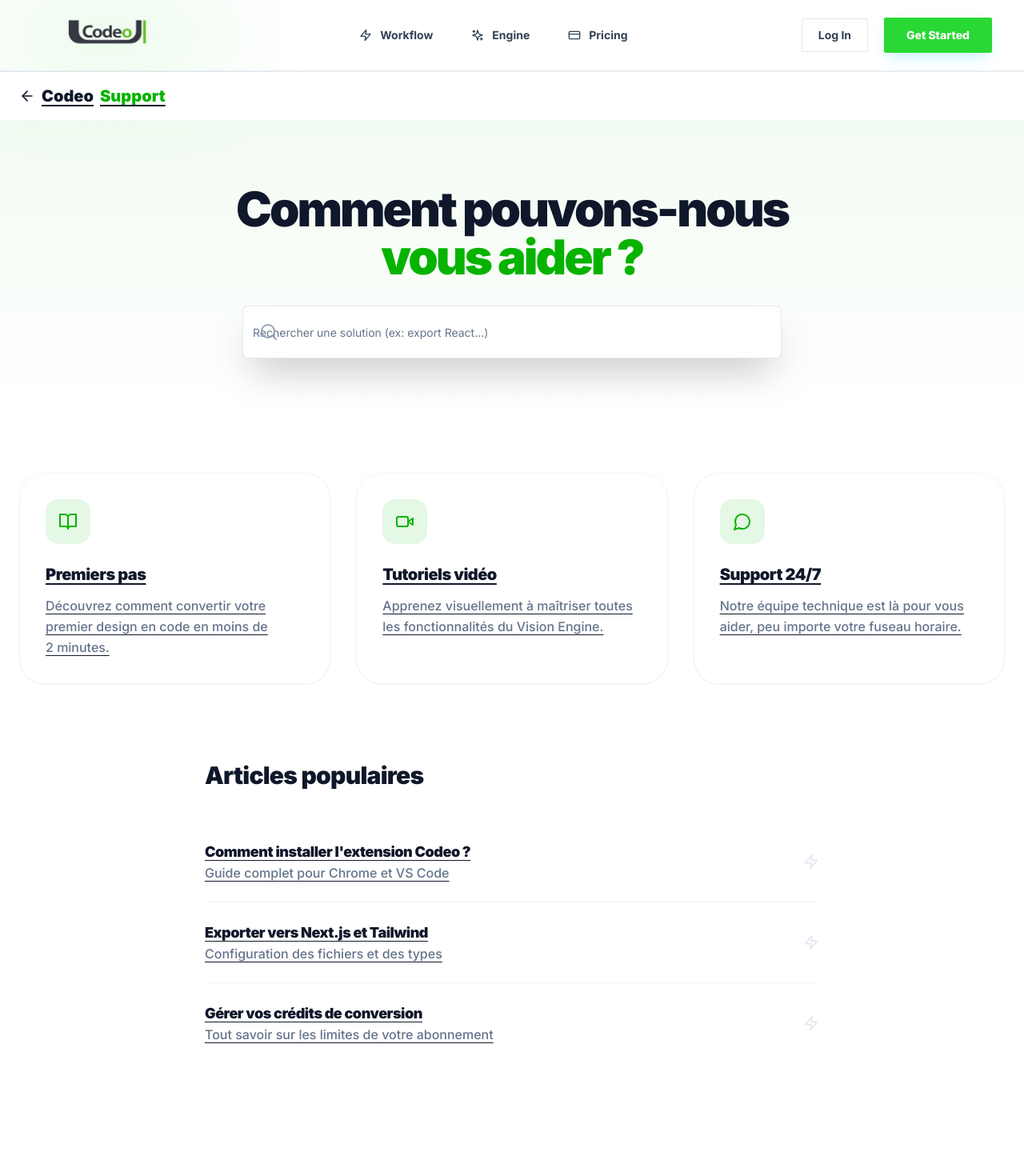
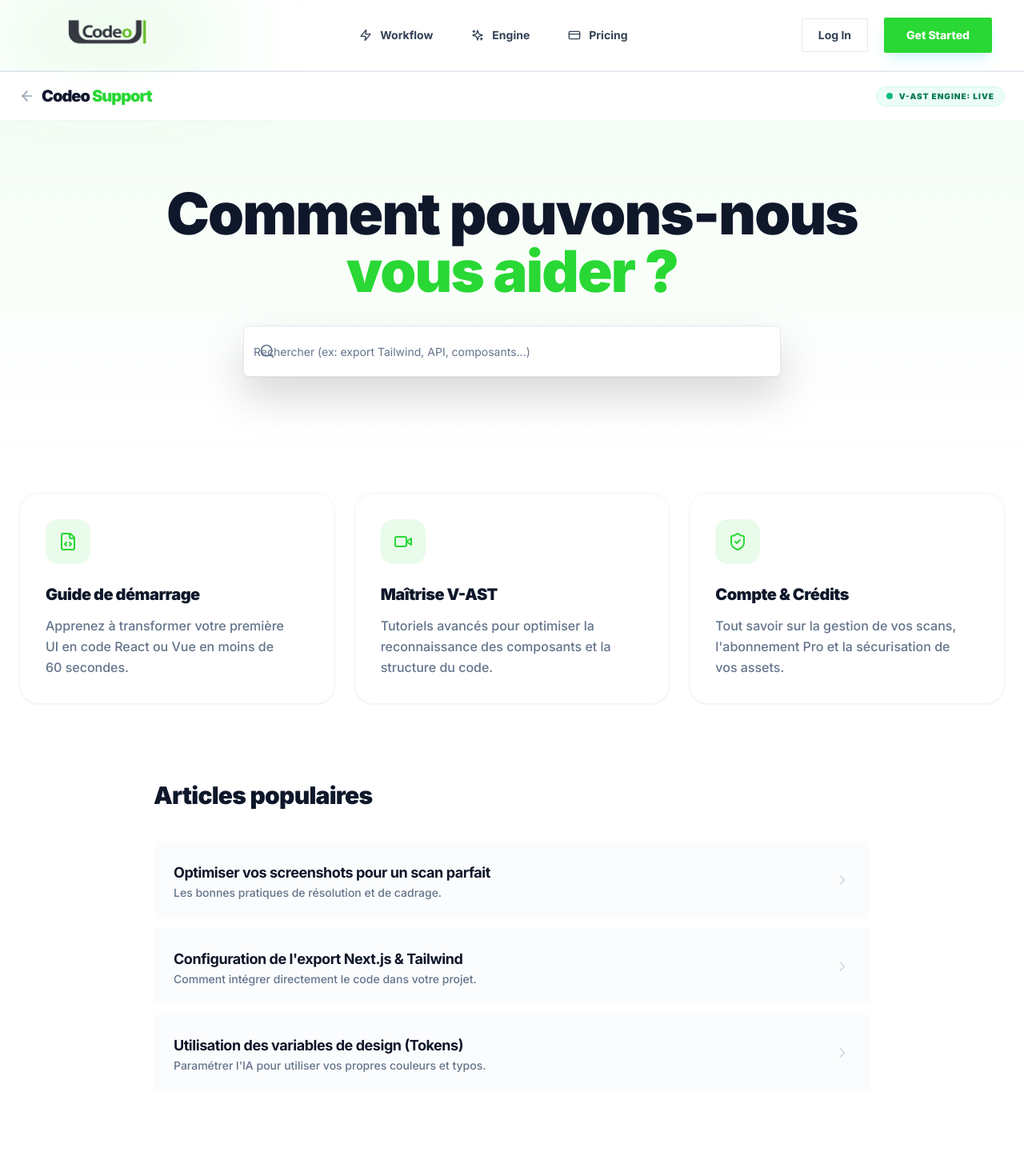
Before and after one commit to Kesjs/Codeo-UI, a Next.js app: page /help in a window 1280 px wide. Shown: the top 1470 px of the page at 80% size. Built offline with nearby package versions, Linux system fonts and the light colour scheme.

Commit message:
Amélioration de l'alignement et du style de la barre de recherche

```diff
--- a/app/help/page.tsx
+++ b/app/help/page.tsx
@@ -1,125 +1,154 @@
 'use client'
 
 import React from 'react'
-import { Search, MessageCircle, BookOpen, Video, Mail, ArrowLeft, Zap } from 'lucide-react'
+import {
+  Search,
+  MessageCircle,
+  BookOpen,
+  Video,
+  Mail,
+  ArrowLeft,
+  Zap,
+  ChevronRight,
+  FileCode,
+  ShieldCheck
+} from 'lucide-react'
 import { Input } from '@/components/ui/input'
 import { Button } from '@/components/ui/button'
 import Link from 'next/link'
 
 export default function HelpPage() {
   return (
-    <div className="min-h-screen bg-white font-sans text-slate-900">
-      {/* Header / Nav */}
-      <nav className="border-b border-slate-100 bg-white py-4 px-6 sticky top-0 z-50">
+    <div className="min-h-screen bg-white font-sans text-slate-900 selection:bg-codeo-green/20">
+
+      {/* 1. NAVIGATION : Retour & Statut */}
+      <nav className="border-b border-slate-100 bg-white/80 backdrop-blur-md py-4 px-6 sticky top-0 z-50">
         <div className="max-w-7xl mx-auto flex justify-between items-center">
-          <Link href="/" className="flex items-center gap-2 font-black text-xl hover:opacity-80 transition-opacity">
-            <ArrowLeft className="size-5" /> Codeo <span className="text-[#07b300]">Support</span>
+          <Link href="/" className="flex items-center gap-2 group no-underline">
+            <ArrowLeft className="size-5 text-slate-400 group-hover:text-codeo-green transition-colors" />
+            <span className="font-black text-xl tracking-tighter text-slate-900">
+              Codeo <span className="text-codeo-green">Support</span>
+            </span>
           </Link>
+
+          <div className="flex items-center gap-2 px-3 py-1 bg-emerald-50 border border-emerald-100 rounded-full">
+            <span className="relative flex h-2 w-2">
+              <span className="animate-ping absolute inline-flex h-full w-full rounded-full bg-emerald-400 opacity-75"></span>
+              <span className="relative inline-flex rounded-full h-2 w-2 bg-emerald-500"></span>
+            </span>
+            <span className="text-[10px] font-black text-emerald-700 uppercase tracking-widest">V-AST Engine: Live</span>
+          </div>
         </div>
       </nav>
 
-      {/* Hero Section */}
-      <div className="bg-gradient-to-b from-[#07b300]/5 to-white py-20 px-6">
+      {/* 2. HERO : Recherche & Titre */}
+      <div className="bg-gradient-to-b from-codeo-green/5 to-white py-20 px-6 border-b border-slate-50">
         <div className="max-w-4xl mx-auto text-center">
-          <h1 className="text-4xl md:text-6xl font-black text-slate-900 mb-8 tracking-tighter leading-tight">
-            Comment pouvons-nous <br /> <span className="text-[#07b300]">vous aider ?</span>
+          <h1 className="text-4xl md:text-7xl font-black text-slate-900 mb-8 tracking-tight leading-[1.1]">
+            Comment pouvons-nous <br />
+            <span className="text-codeo-green">vous aider ?</span>
           </h1>
-          <div className="relative max-w-2xl mx-auto">
-            <Search className="absolute left-5 top-1/2 -translate-y-1/2 h-6 w-6 text-slate-400" />
+          <div className="relative max-w-2xl mx-auto drop-shadow-2xl">
+            <Search className="absolute left-5 top-1/2 -translate-y-1/2 h-5 w-5 text-slate-500" />
             <Input
               type="search"
-              placeholder="Rechercher une solution (ex: export React...)"
-              className="pl-14 h-16 text-lg rounded-[1.5rem] shadow-2xl border-none ring-1 ring-slate-200 focus-visible:ring-2 focus-visible:ring-[#07b300] bg-white"
+              placeholder="Rechercher (ex: export Tailwind, API, composants...)"
+              className="pl-14 h-16 text-lg rounded-xl border-slate-200 focus-visible:ring-2 focus-visible:ring-codeo-green bg-white transition-all shadow-sm placeholder:text-slate-400"
             />
           </div>
         </div>
       </div>
 
-      {/* Main Content / Categories */}
+      {/* 3. CATEGORIES : Cards avec bordures légères */}
       <div className="max-w-7xl mx-auto px-6 py-16">
-        <div className="grid md:grid-cols-2 lg:grid-cols-3 gap-8">
+        <div className="grid md:grid-cols-2 lg:grid-cols-3 gap-6">
 
-          {/* Card: Premiers pas */}
-          <Link href="#" className="group">
-            <div className="bg-white p-8 rounded-[2rem] border border-slate-100 shadow-sm hover:shadow-xl hover:border-[#07b300]/30 transition-all h-full">
-              <div className="bg-[#07b300]/10 p-4 rounded-2xl w-14 h-14 flex items-center justify-center mb-6">
-                <BookOpen className="h-7 w-7 text-[#07b300]" />
+          {/* Card: Guide de démarrage */}
+          <Link href="#" className="group no-underline">
+            <div className="bg-white p-8 rounded-3xl border border-slate-100 shadow-sm hover:shadow-xl hover:border-codeo-green/20 transition-all h-full">
+              <div className="bg-codeo-green/10 p-4 rounded-2xl w-14 h-14 flex items-center justify-center mb-6">
+                <FileCode className="h-7 w-7 text-codeo-green" />
               </div>
-              <h3 className="text-xl font-black text-slate-900 mb-3 group-hover:text-[#07b300] transition-colors">
-                Premiers pas
+              <h3 className="text-xl font-black text-slate-900 mb-3 group-hover:text-codeo-green transition-colors">
+                Guide de démarrage
               </h3>
-              <p className="text-slate-500 font-medium leading-relaxed">Découvrez comment convertir votre premier design en code en moins de 2 minutes.</p>
+              <p className="text-slate-500 font-medium leading-relaxed">
+                Apprenez à transformer votre première UI en code React ou Vue en moins de 60 secondes.
+              </p>
             </div>
           </Link>
 
-          {/* Card: Tutoriels Vidéo */}
-          <Link href="#" className="group">
-            <div className="bg-white p-8 rounded-[2rem] border border-slate-100 shadow-sm hover:shadow-xl hover:border-[#07b300]/30 transition-all h-full">
-              <div className="bg-[#07b300]/10 p-4 rounded-2xl w-14 h-14 flex items-center justify-center mb-6">
-                <Video className="h-7 w-7 text-[#07b300]" />
+          {/* Card: Maîtrise V-AST */}
+          <Link href="#" className="group no-underline">
+            <div className="bg-white p-8 rounded-3xl border border-slate-100 shadow-sm hover:shadow-xl hover:border-codeo-green/20 transition-all h-full">
+              <div className="bg-codeo-green/10 p-4 rounded-2xl w-14 h-14 flex items-center justify-center mb-6">
+                <Video className="h-7 w-7 text-codeo-green" />
               </div>
-              <h3 className="text-xl font-black text-slate-900 mb-3 group-hover:text-[#07b300] transition-colors">
-                Tutoriels vidéo
+              <h3 className="text-xl font-black text-slate-900 mb-3 group-hover:text-codeo-green transition-colors">
+                Maîtrise V-AST
               </h3>
-              <p className="text-slate-500 font-medium leading-relaxed">Apprenez visuellement à maîtriser toutes les fonctionnalités du Vision Engine.</p>
+              <p className="text-slate-500 font-medium leading-relaxed">
+                Tutoriels avancés pour optimiser la reconnaissance des composants et la structure du code.
+              </p>
             </div>
           </Link>
 
-          {/* Card: Support */}
-          <Link href="#" className="group">
-            <div className="bg-white p-8 rounded-[2rem] border border-slate-100 shadow-sm hover:shadow-xl hover:border-[#07b300]/30 transition-all h-full">
-              <div className="bg-[#07b300]/10 p-4 rounded-2xl w-14 h-14 flex items-center justify-center mb-6">
-                <MessageCircle className="h-7 w-7 text-[#07b300]" />
+          {/* Card: Billing & Sécurité */}
+          <Link href="#" className="group no-underline">
+            <div className="bg-white p-8 rounded-3xl border border-slate-100 shadow-sm hover:shadow-xl hover:border-codeo-green/20 transition-all h-full">
+              <div className="bg-codeo-green/10 p-4 rounded-2xl w-14 h-14 flex items-center justify-center mb-6">
+                <ShieldCheck className="h-7 w-7 text-codeo-green" />
               </div>
-              <h3 className="text-xl font-black text-slate-900 mb-3 group-hover:text-[#07b300] transition-colors">
-                Support 24/7
+              <h3 className="text-xl font-black text-slate-900 mb-3 group-hover:text-codeo-green transition-colors">
+                Compte & Crédits
               </h3>
-              <p className="text-slate-500 font-medium leading-relaxed">Notre équipe technique est là pour vous aider, peu importe votre fuseau horaire.</p>
+              <p className="text-slate-500 font-medium leading-relaxed">
+                Tout savoir sur la gestion de vos scans, l'abonnement Pro et la sécurisation de vos assets.
+              </p>
             </div>
           </Link>
         </div>
 
-        {/* Popular Articles List */}
-        <div className="mt-24 max-w-3xl mx-auto">
-          <h2 className="text-3xl font-black text-slate-900 mb-10 tracking-tight">Articles populaires</h2>
-          <div className="divide-y divide-slate-100">
+        {/* 4. POPULAR ARTICLES : Flux épuré */}
+        <div className="mt-24 max-w-4xl mx-auto">
+          <h2 className="text-3xl font-black text-slate-900 mb-10 tracking-tight text-center sm:text-left">Articles populaires</h2>
+          <div className="grid gap-3">
             {[
-              { q: "Comment installer l'extension Codeo ?", desc: "Guide complet pour Chrome et VS Code" },
-              { q: "Exporter vers Next.js et Tailwind", desc: "Configuration des fichiers et des types" },
-              { q: "Gérer vos crédits de conversion", desc: "Tout savoir sur les limites de votre abonnement" }
+              { q: "Optimiser vos screenshots pour un scan parfait", desc: "Les bonnes pratiques de résolution et de cadrage." },
+              { q: "Configuration de l'export Next.js & Tailwind", desc: "Comment intégrer directement le code dans votre projet." },
+              { q: "Utilisation des variables de design (Tokens)", desc: "Paramétrer l'IA pour utiliser vos propres couleurs et typos." }
             ].map((item, i) => (
-              <Link key={i} href="#" className="group block py-6 transition-all hover:px-4 rounded-xl hover:bg-slate-50">
-                <div className="flex justify-between items-center">
-                  <div>
-                    <h3 className="font-black text-lg text-slate-900 group-hover:text-[#07b300] transition-colors">{item.q}</h3>
-                    <p className="text-slate-500 font-medium">{item.desc}</p>
-                  </div>
-                  <Zap className="size-5 text-slate-200 group-hover:text-[#07b300] transition-all" />
+              <Link key={i} href="#" className="group flex items-center justify-between p-6 bg-slate-50/50 hover:bg-white border border-transparent hover:border-slate-100 rounded-2xl transition-all no-underline">
+                <div className="flex-1">
+                  <h3 className="font-bold text-lg text-slate-900 group-hover:text-codeo-green transition-colors mb-1">{item.q}</h3>
+                  <p className="text-slate-500 text-sm font-medium leading-none">{item.desc}</p>
                 </div>
+                <ChevronRight className="size-5 text-slate-300 group-hover:text-codeo-green transition-all group-hover:translate-x-1" />
               </Link>
             ))}
           </div>
         </div>
       </div>
 
-      {/* Final CTA Section */}
+      {/* 5. FINAL CTA : Section sombre avec correctif contrastes */}
       <div className="py-24 px-6">
-        <div className="max-w-5xl mx-auto bg-slate-900 rounded-[3rem] p-12 text-center text-white relative overflow-hidden">
+        <div className="max-w-5xl mx-auto bg-slate-950 rounded-3xl p-12 text-center text-white relative overflow-hidden border border-white/5">
           <div className="relative z-10">
-            <h2 className="text-3xl md:text-4xl font-black mb-6 tracking-tight">Vous ne trouvez pas votre bonheur ?</h2>
-            <p className="text-white/60 mb-10 max-w-xl mx-auto font-medium text-lg">
-              Notre équipe d'ingénieurs support est disponible pour répondre à vos questions techniques les plus complexes.
+            <h2 className="text-3xl md:text-5xl font-black mb-6 tracking-tight">Vous n'avez pas trouvé <br/> votre réponse ?</h2>
+            <p className="text-slate-400 mb-10 max-w-xl mx-auto font-medium text-lg">
+              Nos ingénieurs support sont disponibles 24/7 pour vous aider sur vos exports les plus complexes.
             </p>
-            <div className="flex flex-col sm:flex-row gap-6 justify-center">
-              <Button className="h-16 px-10 bg-[#07b300] hover:bg-[#069a00] text-white font-black rounded-2xl text-lg shadow-xl shadow-[#07b300]/20">
+            <div className="flex flex-col sm:flex-row gap-4 justify-center">
+              <Button className="h-16 px-10 bg-codeo-green hover:bg-codeo-green/90 text-white font-black rounded-2xl text-lg shadow-xl shadow-codeo-green/20 border-none transition-transform hover:-translate-y-1">
                 <Mail className="mr-2 h-5 w-5" /> Contacter le support
               </Button>
-              <Button variant="outline" className="h-16 px-10 border-white/20 text-black hover:bg-dark/10 font-black rounded-2xl text-lg">
+              <Button variant="outline" className="h-16 px-10 border-white/10 bg-white/5 text-white hover:bg-white/10 font-black rounded-2xl text-lg transition-all">
                 Consulter la FAQ
               </Button>
             </div>
           </div>
-          <div className="absolute top-0 right-0 w-64 h-64 bg-[#07b300] blur-[120px] opacity-20" />
+          {/* Effet lumineux V-AST en background */}
+          <div className="absolute -bottom-24 -right-24 w-80 h-80 bg-codeo-green blur-[120px] opacity-20 pointer-events-none" />
         </div>
       </div>
     </div>
```
